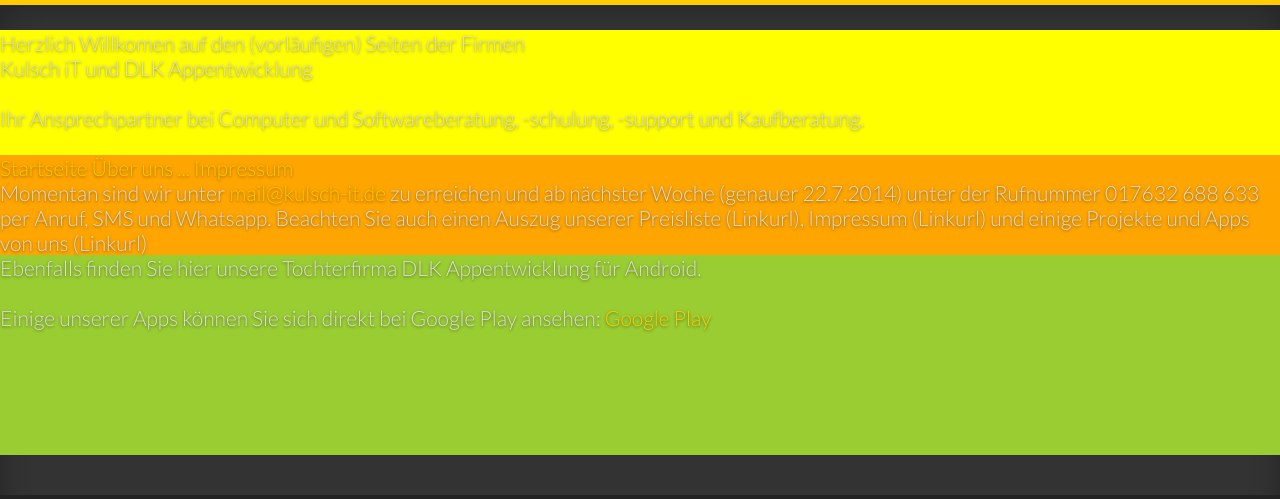
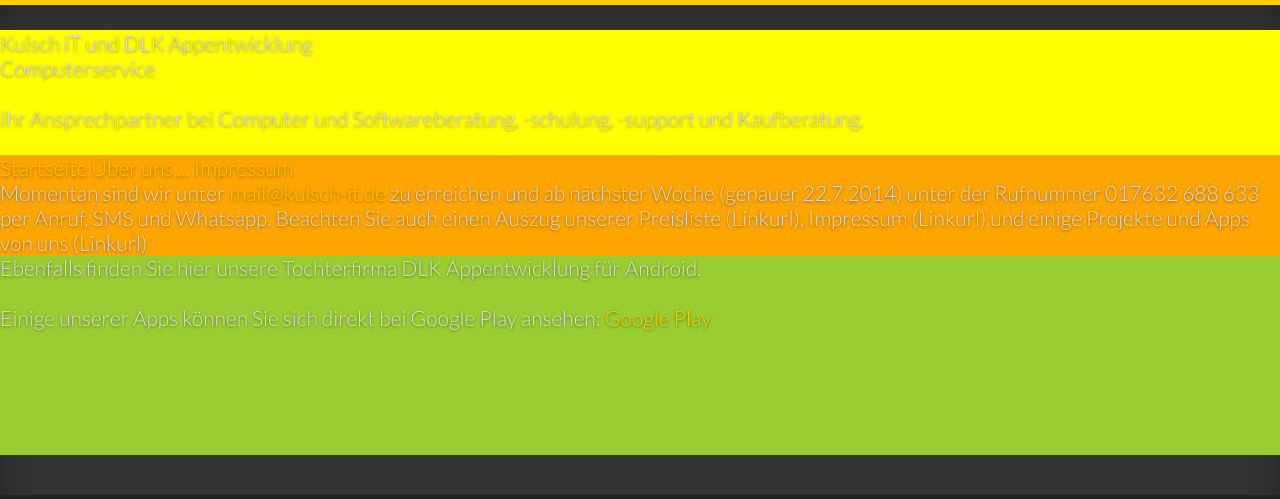
Before and after one commit to The1andONLYdave/The1andONLYdave.github.io, a Jekyll site: the page built from index2.html, in a window 1280 px wide, cut to the strip 0-499 px from the top of the page. Built offline with Jekyll 4.4.1, drawn with Linux system fonts in a browser that asks for light colours; comment, search, counter and statistics services are not loaded.

Commit message:
Update index2.html

```diff
--- a/index2.html
+++ b/index2.html
@@ -10,8 +10,8 @@
  </br>
  <body>
  <header>
-Herzlich Willkomen auf den (vorläufigen) Seiten der Firmen </br>
 Kulsch iT und DLK Appentwicklung </br>
+Computerservice</br>
  </br>
 Ihr Ansprechpartner bei Computer und Softwareberatung, -schulung, -support und Kaufberatung. </br>
 
```
